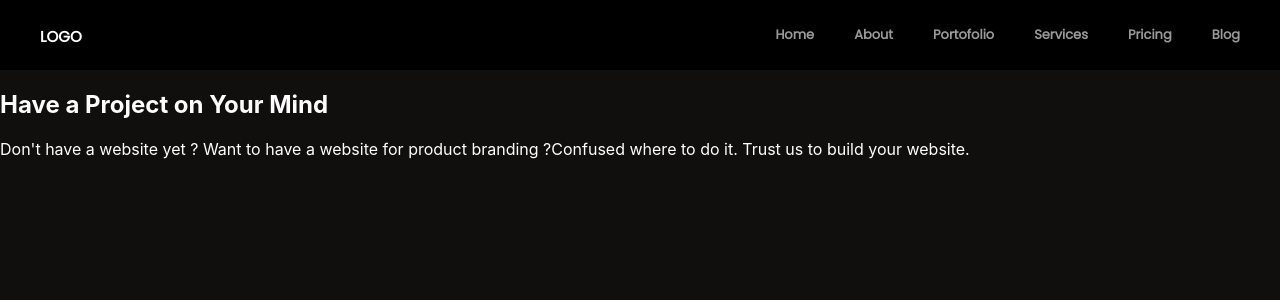
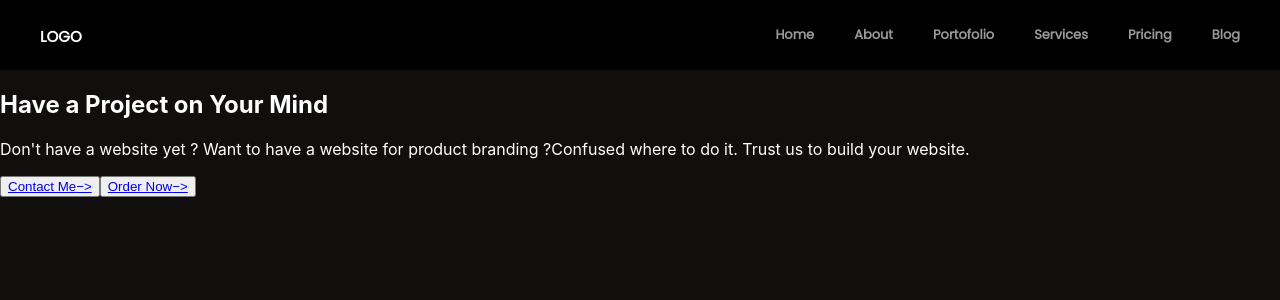
Before and after one commit to dikyriz/landing-page1, a React (Create React App) app: page /pricing in a window 1280 px wide. Shown: the top 300 px of the page. Built offline with nearby package versions, Linux system fonts and the light colour scheme.

Commit message:
update pages

```diff
--- a/src/pages/Pricing.js
+++ b/src/pages/Pricing.js
@@ -1,3 +1,5 @@
+import { Link } from "react-router-dom";
+
 export default function Pricing () {
     return (
         <section className="section-pricing">
@@ -6,6 +8,8 @@ export default function Pricing () {
             product branding ?<span className="pricing-description-child">Confused where to do
             it. Trust us to build your website.</span>
             </p>
+            <button><Link to="/">Contact Me<span className="arrow-pricing">&#8722;&gt;</span></Link></button>
+            <button><Link to="/">Order Now<span className="arrow-pricing">&#8722;&gt;</span></Link></button>
         </section>
     );
 }
```
